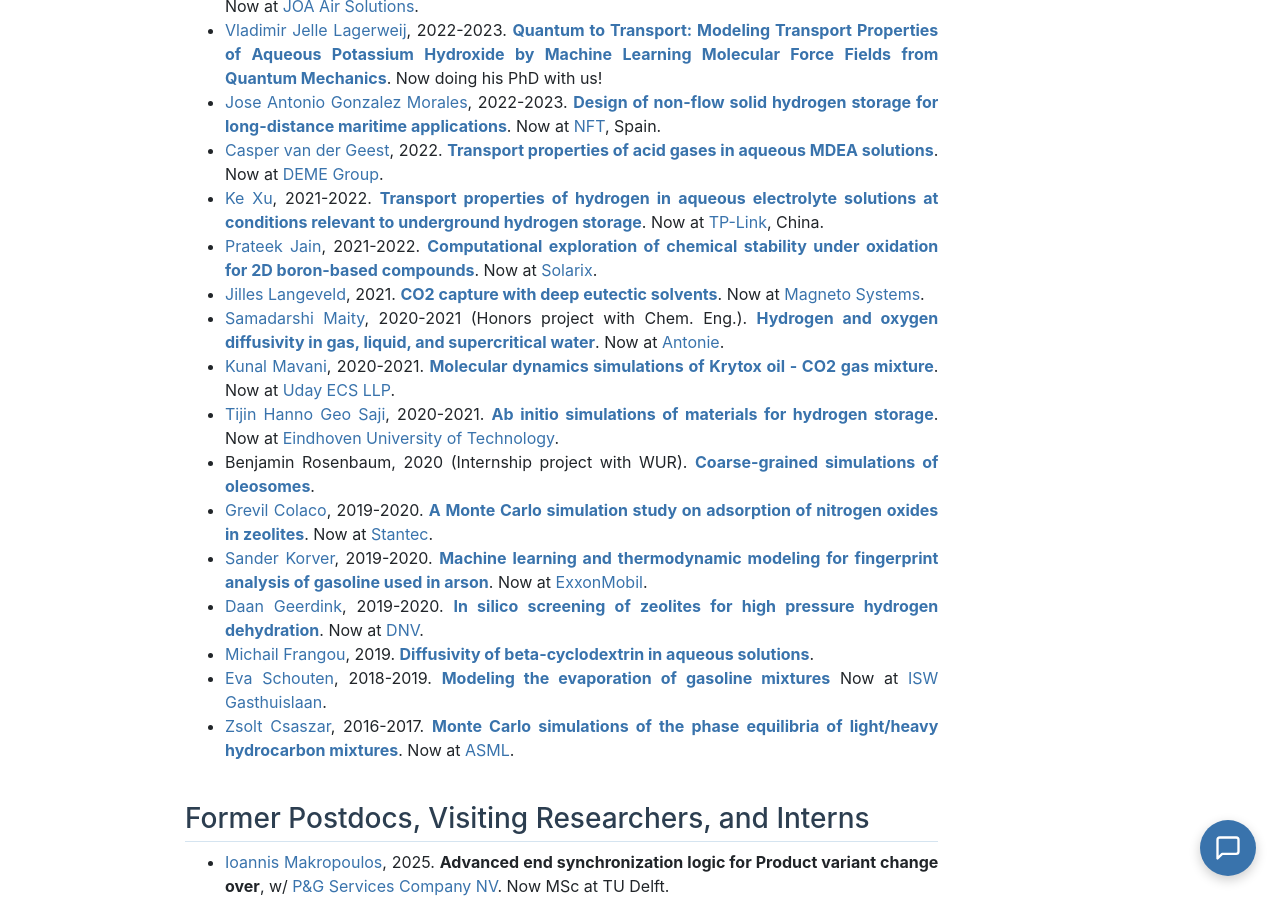
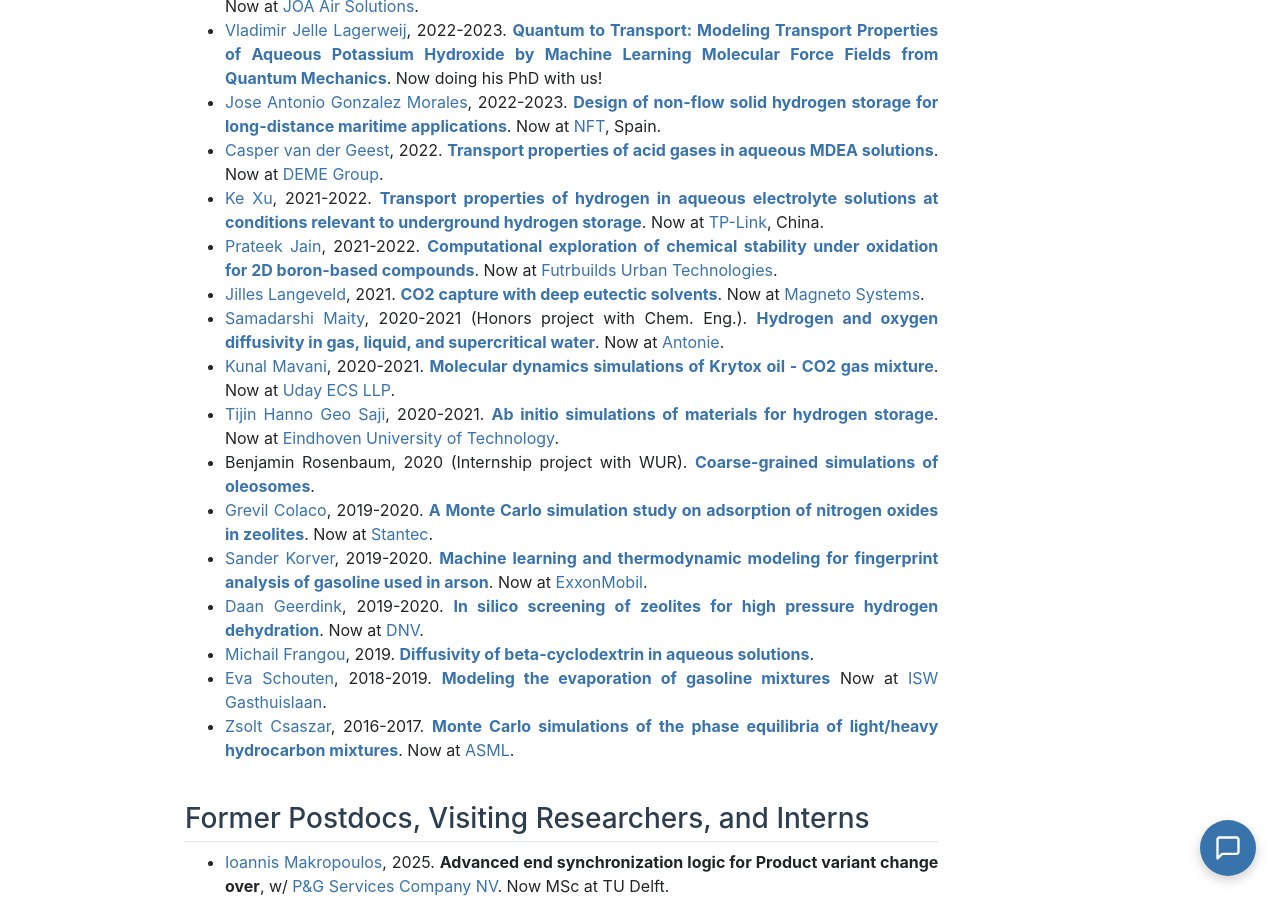
Before and after one commit to omoultosEthTuDelft/web, a Jekyll site: the page built from alumni/index.md, in a window 1280 px wide and 900 px high, scrolled down 1091 px. Built offline with Jekyll 4.4.1, drawn with Linux system fonts in a browser that asks for light colours.

Commit message:
Update Prateek Jain's position to Futrbuilds Urban Technologies
Co-Authored-By: Claude Fable 5 <noreply@anthropic.com>

```diff
--- a/alumni/index.md
+++ b/alumni/index.md
@@ -40,7 +40,7 @@ https://repository.tudelft.nl/record/uuid:2839134b-9631-477c-aafb-3a0fecf49b6c).
 - [Jose Antonio Gonzalez Morales](https://www.linkedin.com/in/josé-antonio-gonzález-morales-/?originalSubdomain=es), 2022-2023. [<strong>Design of non-flow solid hydrogen storage for long-distance maritime applications</strong>](https://repository.tudelft.nl/islandora/object/uuid%3Afe711671-afe6-4f0d-8dea-e52e14e3c820). Now at [NFT](https://www.linkedin.com/company/new-future-on-track/), Spain.
 - [Casper van der Geest](https://www.linkedin.com/in/caspervandergeest/?originalSubdomain=nl), 2022. <strong><a href="../assets/tempPublications/84.pdf">Transport properties of acid gases in aqueous MDEA solutions</a></strong>. Now at [DEME Group](https://www.deme-group.com).
 - [Ke Xu](https://www.linkedin.com/in/ke-xu-a339731a3/), 2021-2022. <strong><a href="../assets/tempPublications/74.pdf">Transport properties of hydrogen in aqueous electrolyte solutions at conditions relevant to underground hydrogen storage</a></strong>. Now at [TP-Link](https://www.tp-link.com/nl/about-us/corporate-profile/), China.
-- [Prateek Jain](https://www.linkedin.com/in/prateek-jain-matsci/?originalSubdomain=nl), 2021-2022. [<strong>Computational exploration of chemical stability under oxidation for 2D boron-based compounds</strong>](https://repository.tudelft.nl/islandora/object/uuid%3Aaf187790-12a7-438b-bd49-9806104077aa). Now at [Solarix](https://solarix-solar.com/?utm_source=linkedin&utm_medium=social&utm_campaign=custom_button).
+- [Prateek Jain](https://www.linkedin.com/in/prateek-jain-matsci/?originalSubdomain=nl), 2021-2022. [<strong>Computational exploration of chemical stability under oxidation for 2D boron-based compounds</strong>](https://repository.tudelft.nl/islandora/object/uuid%3Aaf187790-12a7-438b-bd49-9806104077aa). Now at [Futrbuilds Urban Technologies](https://www.futrbuilds.com).
 - [Jilles Langeveld](https://www.linkedin.com/in/jilles-langeveld/?originalSubdomain=nl), 2021. <strong> <a href="../assets/publications/66.Dawass_JPCB_2022_126_3572.pdf">CO2 capture with deep eutectic solvents</a></strong>. Now at [Magneto Systems](https://magneto.systems).
 - [Samadarshi Maity](https://www.linkedin.com/in/samadarshi-maity-9621b6115/), 2020-2021 (Honors project with Chem. Eng.). <strong>  <a href="../assets/publications/59.Tsimpanogiannis_JCED_2021_66_3226.pdf">Hydrogen and oxygen diffusivity in gas, liquid, and supercritical water</a></strong>. Now at [Antonie](https://www.antonie.ai).
 - [Kunal Mavani](https://www.linkedin.com/in/kunal-mavani/?originalSubdomain=nl), 2020-2021. [<strong>Molecular dynamics simulations of Krytox oil - CO2 gas mixture</strong>](https://repository.tudelft.nl/islandora/object/uuid:14fb8a05-5799-4d9f-bcf9-88ec06b51a4c). Now at [Uday ECS LLP](https://www.udaics.in).
```
